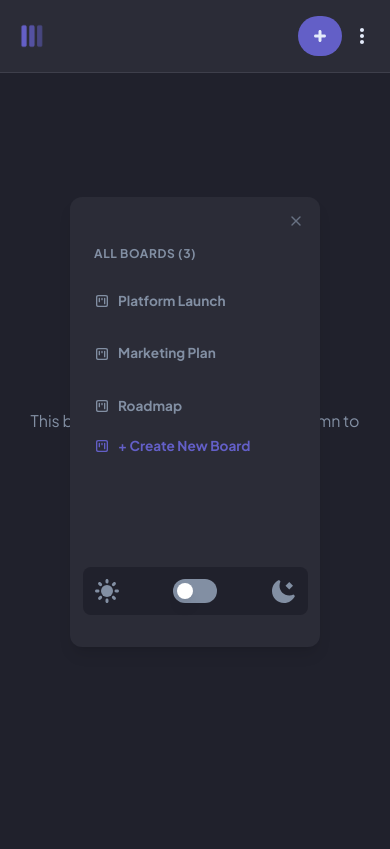
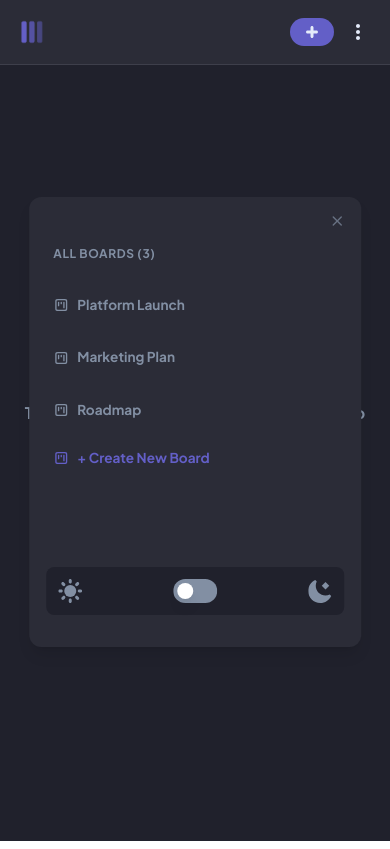
Before and after one commit to elandmartinez/Kanban-app, a React (Create React App) app: page / in a window 390 px wide. Both pictures are taken after a click on the element 32 px from the left and 36 px from the top of the page. Built offline with nearby package versions, Linux system fonts and the light colour scheme.

Commit message:
WIP: finishing dialog sidebar for mobile screens

```diff
--- a/src/components/DialogSidebar.tsx
+++ b/src/components/DialogSidebar.tsx
@@ -20,17 +20,17 @@ export default function DialogSidebar () {
         <ul className="list-none p-0 m-0">
           {boards.map((board, index) => {
             return (
-              <li key={index} className="flex rounded-r-xl pl-6 py-3 mt-2 cursor-pointer content-start items-center transition-all duration-300 board hover:bg-mainPurpleHover">
+              <li key={index} className="board-item flex rounded-r-xl pl-6 py-4 cursor-pointer content-start items-center transition-all duration-300 board hover:bg-mainPurpleHover hover:text-white">
                 {/* <img src={greyBoardIcon} alt="boardIcon" className="w-4 h-4 mr-2" /> */}
-                <Icon SvgComponent={greyBoardIcon} classname="w-4 h-4 mr-2" />
+                <Icon SvgComponent={greyBoardIcon} classname="board-icon w-4 h-4 mr-2" />
                 {board}
               </li>
             )
           })}
         </ul>
 
-        <button className="w-full bg-none border-none text-mainPurple cursor-pointer text-left pl-6 py-2 flex items-center transition-all duration-300">
-          <img src={purpleBoardIcon} alt="boardIcon" className="w-4 h-4 mr-2 purple-board-icon" />
+        <button className="w-full bg-none border-none text-mainPurple cursor-pointer text-left pl-6 py-3 flex items-center transition-all duration-300">
+          <img src={purpleBoardIcon} alt="boardIcon" className=" create-board-icon w-4 h-4 mr-2 purple-board-icon" />
           + Create New Board
         </button>
       </nav>
--- a/src/components/Header.tsx
+++ b/src/components/Header.tsx
@@ -1,37 +1,42 @@
 import logo from  "../assets/logo.png"
-import plusIcon from "../assets/icons/plus.svg"
-import dotsIcon from "../assets/icons/dots.svg"
+import {ReactComponent as plusIcon} from "../assets/icons/plus.svg"
+import {ReactComponent as dotsIcon} from "../assets/icons/dots.svg"
 import { Dialog, DialogTrigger, DialogContent, DialogClose } from "./ui/dialog"
 import DialogSidebar from "./DialogSidebar"
+import Icon from "./Icon"
 
 export default function Header () {
   return (
-    <header className="flex justify-between items-center bg-[#2b2c37] p-4 text-white border-b border-[#3e3f4b]">
+    <header className="flex justify-between items-center bg-darkGrey p-4 text-white border-b border-[#3e3f4b]">
       <Dialog>
+
         <DialogTrigger asChild>
-          <div className="flex items-center gap-1 hover:cursor-pointer">
+
+          <div className="interactable flex items-center gap-1">
             <button>
               <img src={logo} alt="App logo" className="w-8 h-8" />
             </button>
             <h1 className="text-[1.6rem] font-black hidden sm:block">Kanban</h1>
           </div>
+
         </DialogTrigger>
-        <div className="flex gap-[0.5rem]">
+
+        <div className="flex items-center gap-[0.5rem]">
           <button className="
-            bg-mainPurple text-white border-none px-4 py-2 flex items-center rounded-[20px] cursor-pointer transition-all duration-200
-            hover:bg-mainPurpleHover hover:scale-105"
+            interactable bg-mainPurple h-[28px] text-white border-none px-4 flex items-center rounded-[20px] cursor-pointer
+            hover:bg-mainPurpleHover hover:text-white"
           >
-            <img src={plusIcon} alt="Add icon" className="w-[12px] h-[12px] sm:mr-2" />
+            <Icon SvgComponent={plusIcon} classname="w-[12px] h-[12px] sm:mr-2" />
             <p className="hidden sm:block">
               Add New Task
             </p>
           </button>
-          <button className="p-1 rounded-lg cursor-pointer hover:bg-white/80">
-            <img src={dotsIcon} alt="Menu dots icon" className="w-4 h-8" />
+          <button className="interactable p-2 rounded-xl cursor-pointer hover:bg-bgWhiteHover">
+            <Icon SvgComponent={dotsIcon} classname="w-4 h-4" />
           </button>
         </div>
 
-        <DialogContent className="border-0 w-[250px] h-[450px] p-0 rounded-xl bg-darkGrey text-mediumGrey text-[0.85rem] font-bold flex flex-col justify-between items-center py-4">
+        <DialogContent className="border-0 w-[85%] max-w-[350px] h-[450px] p-0 rounded-xl bg-darkGrey text-mediumGrey text-[0.85rem] font-bold flex flex-col justify-between items-center py-4">
           <DialogSidebar />
         </DialogContent>
 
--- a/src/components/MainSection.tsx
+++ b/src/components/MainSection.tsx
@@ -1,5 +1,4 @@
 import DialogSidebar from "./DialogSidebar";
-
 
 export default function MainSection () {
   return (
@@ -7,8 +6,8 @@ export default function MainSection () {
       {/* <DialogSidebar /> */}
 
       <div className="w-full text-center">
-        <p>This board is empty. Create a new column to get started.</p>
-        <button className="mt-4 bg-mainPurple text-white border-none px-4 py-2 rounded-[20px] cursor-pointer">
+        <p className="font-bold" >This board is empty. Create a new column to get started.</p>
+        <button className="interactable mt-4 bg-mainPurple text-white border-none px-4 py-2 rounded-[20px] cursor-pointer hover:bg-mainPurpleHover">
           + Add New Column
         </button>
       </div>
--- a/src/index.css
+++ b/src/index.css
@@ -13,6 +13,7 @@
   --lines-light: #E4EBFA;
   --light-grey: #F4F7FD; /* light mode BG color */
   --white: #ffffff;
+  --bg-white-hover: rgba(255, 255, 255, 0.4);
 
   /* Purples */
   --main-purple: #635FC7;
@@ -32,6 +33,10 @@ body::-webkit-scrollbar {
   display: none;
 }
 
+.interactable {
+  transition: all 200ms;
+}
+
 .purple-board-icon {
   stroke: var(--main-purple);
 }
--- a/tailwind.config.js
+++ b/tailwind.config.js
@@ -29,6 +29,7 @@ module.exports = {
         linesLight: "var(--lines-light)",
         lightGrey: "var(--light-grey)",
         white: "var(--white)",
+        bgWhiteHover: "var(--bg-white-hover)",
 
         mainPurple: "var(--main-purple)",
         mainPurpleHover: "var(--main-purple-hover)",
```
